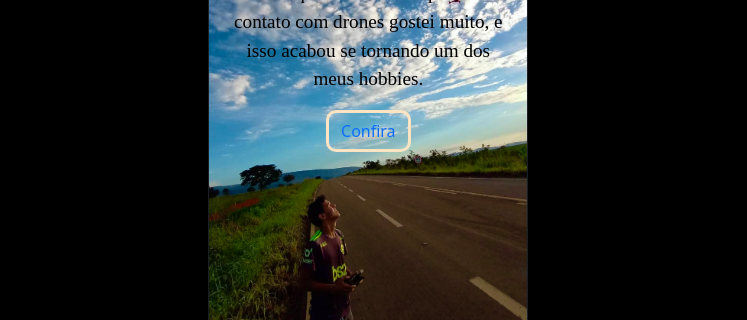
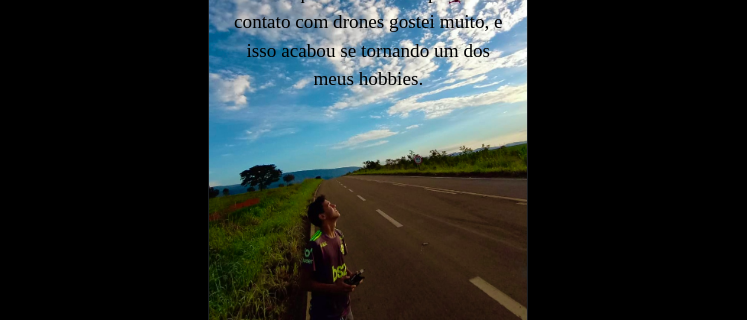
Before and after one commit to AndreyCavalcante/Portifolio-Pessoal, a plain HTML site: page hobbies.html in a window 1280 px wide. Shown: the part 270-590 px from the top of the page, 0-747 px from the left. Drawn offline with nearby package versions, Linux system fonts and the light colour scheme.

Commit message:
retirando o botao do hobbie drones

```diff
--- a/hobbies.html
+++ b/hobbies.html
@@ -62,7 +62,6 @@
               <div class="card-img-overlay">
                 <h5 class="card-title">Drones</h5>
                 <p class="card-text">Desde quando tive meu primeiro contato com drones gostei muito, e isso acabou se tornando um dos meus hobbies.</p>
-                <a href="https://youtu.be/U1YDVrxH2gw" target="_blank"><button type="button" class="btn btn-outline-primary bntedit">Confira</button></a>
               </div>
             </div>
             <div class="card text-bg-dark">
```
